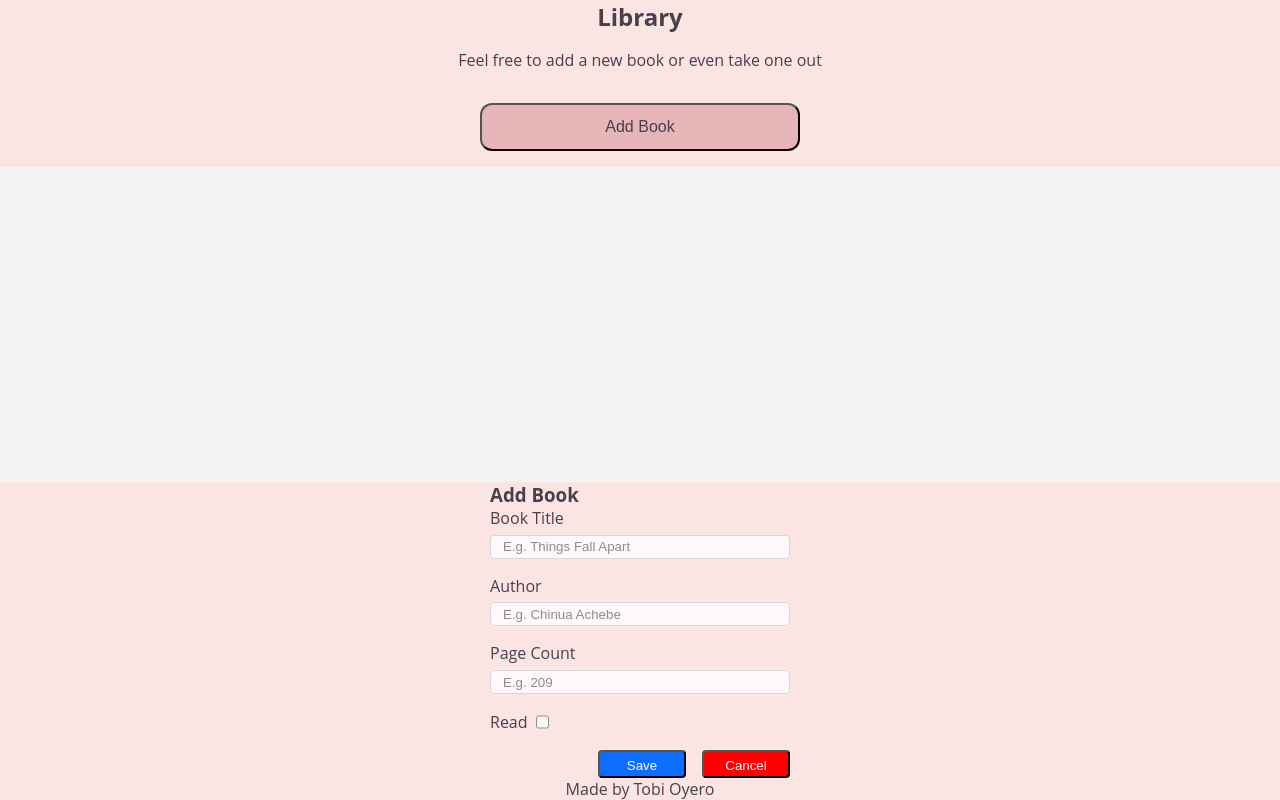
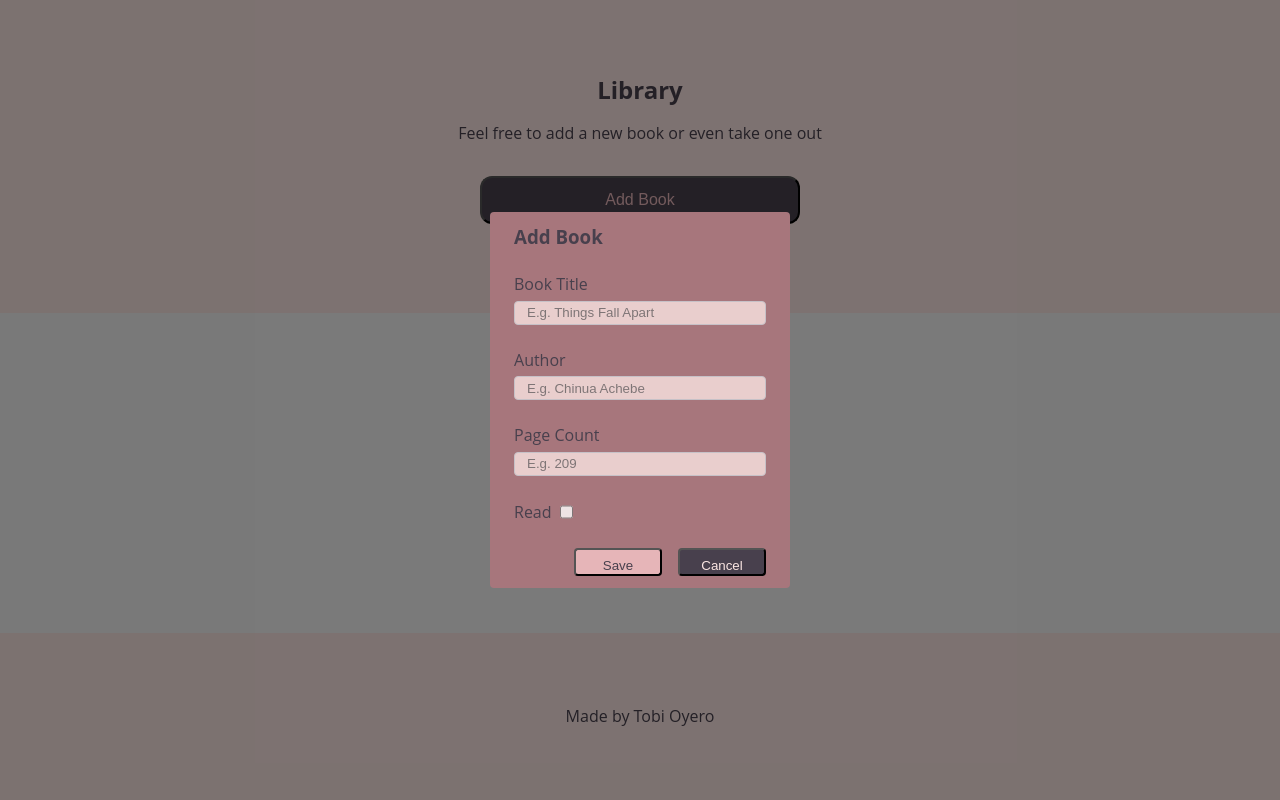
Before and after one commit to tobiaoy/library, a plain HTML site: page index.html in a window 1280 px wide. Both pictures are taken after a click on the button "Add Book". Drawn offline with Linux system fonts and the light colour scheme.

Commit message:
Edited modal form and added cancel form function

```diff
--- a/app.js
+++ b/app.js
@@ -16,6 +16,30 @@
 let library = [];
 const shelf = document.querySelector('#shelf');
 const saveButton = document.querySelector('#save-book');
+const addButton = document.querySelector('#add-book');
+const cancelBtn = document.querySelector('#cancel-form');
+const modal = document.querySelector('.modal-form');
+
+window.addEventListener('click', outsideClick);
+addButton.addEventListener('click', openModal);
+cancelBtn.addEventListener('click', () => {
+    closeModal();
+    clearForm();
+});
+
+function openModal(){
+    modal.style.display = 'flex';
+}
+
+function closeModal() {
+    modal.style.display = 'none';
+  }
+
+function outsideClick(e) {
+    if (e.target == modal) {
+      modal.style.display = 'none';
+    }
+  }
 
 function readBool(readStatus){
     if (readStatus.checked) {
--- a/index.html
+++ b/index.html
@@ -24,7 +24,10 @@
 
 
 <div class='modal-form'>
-    <h3 class='form-title'>Add Book</h3>
+    <div id="modal-content">
+        <h3 class='form-title' style="
+        margin-bottom: 1.5rem;
+    ">Add Book</h3>
         <form action='#' id='add-form'>
 
           <div class='book-input'>
@@ -49,10 +52,10 @@
 
           <div class='form-buttons'>
             <button id='save-book'>Save</button>
-        <button id='cancel-form' type=reset>Cancel</button>
+            <button id='cancel-form'>Cancel</button>
           </div>
         </form>
-
+    </div>
   </div>
 
     <div id="footer">
--- a/style.css
+++ b/style.css
@@ -4,6 +4,7 @@
     --pink1: #F9D6D4;
     --pink2: #E6B5B8;
     --pink3: #A7767C;
+    --modal-duration: 1s;
 }
 
 *, *::before, *::after{
@@ -50,6 +51,12 @@ body{
     border-radius: 0.75rem;
 }
 
+#add-book:hover, #add-book:focus{
+    background-color: var(--accent);
+    cursor: pointer;
+    color: var(--pink2)
+}
+
 
 #shelf{
     display: flex;
@@ -63,9 +70,6 @@ body{
     overflow: auto;
 }
 
-.modal-form{
-    width: clamp(300px, 400px, 20vw);
-  }
 
   .book-input{
     display: flex;
@@ -83,7 +87,7 @@ body{
   form{
     display: flex;
     flex-direction: column;
-    gap: 1rem;
+    gap: 1.5rem;
   }
 
   input{
@@ -92,7 +96,7 @@ body{
     height: 1.5rem;
     opacity: 0.8;
     padding: 0.375rem 0.75rem;
-
+    background-color: var(--primary);
   }
 
   .form-buttons{
@@ -105,17 +109,25 @@ body{
     height: 1.75rem;
     width: 5.5rem;
     border-radius: 0.25rem;
-    padding: 0.375rem 0.75rem;
+    padding: 0.5rem 0.75rem;
   }
 
   #save-book{
-    background-color: #0d6efd;
-    color: white;
+    background-color: var(--pink2);
+    color: var(--accent);
+  }
+
+  #save-book:hover, #save-book:focus{
+    cursor: pointer;
   }
 
   #cancel-form{
-    background-color: red;
-    color: white
+    background-color: var(--accent);
+    color: var(--primary);
+  }
+
+  #cancel-form:hover, #cancel-form:focus{
+    cursor: pointer;
   }
 
   .book-card{
@@ -170,3 +182,34 @@ body{
     border-radius: 0.25rem;
     padding: 0.375rem 0.75rem;
   }
+
+  .modal-form {
+    display: none;
+    position: fixed;
+    z-index: 1;
+    left: 0;
+    top: 0;
+    height: 100%;
+    width: 100%;
+    overflow: auto;
+    background-color: rgba(0, 0, 0, 0.5);
+    justify-content: center;
+    align-items: center;
+  }
+
+  #modal-content{
+        width: clamp(300px, 400px, 20vw);
+        background-color: var(--pink3);
+        border-radius: 0.25rem;
+        padding: 0.75rem 1.5rem;
+
+  }
+
+  @keyframes modalopen {
+    from {
+      opacity: 0;
+    }
+    to {
+      opacity: 1;
+    }
+  }
```
Lines whose indentation alone changed are shown as unchanged.
